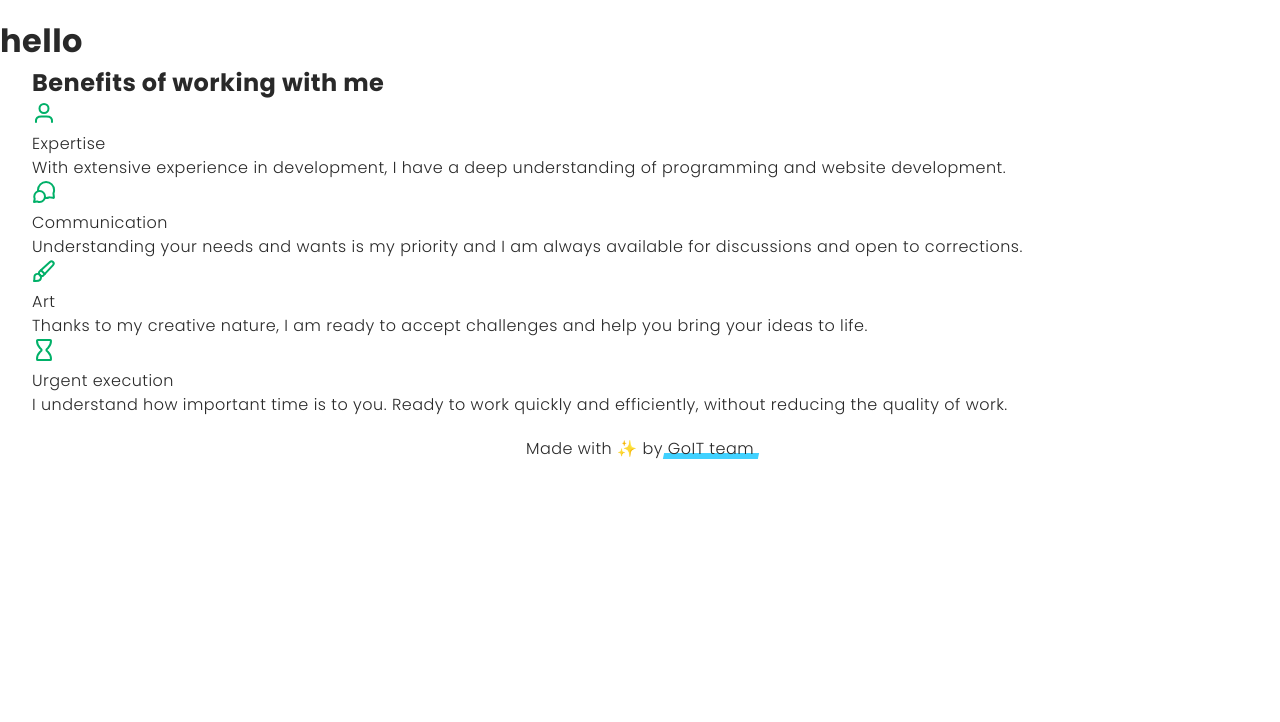
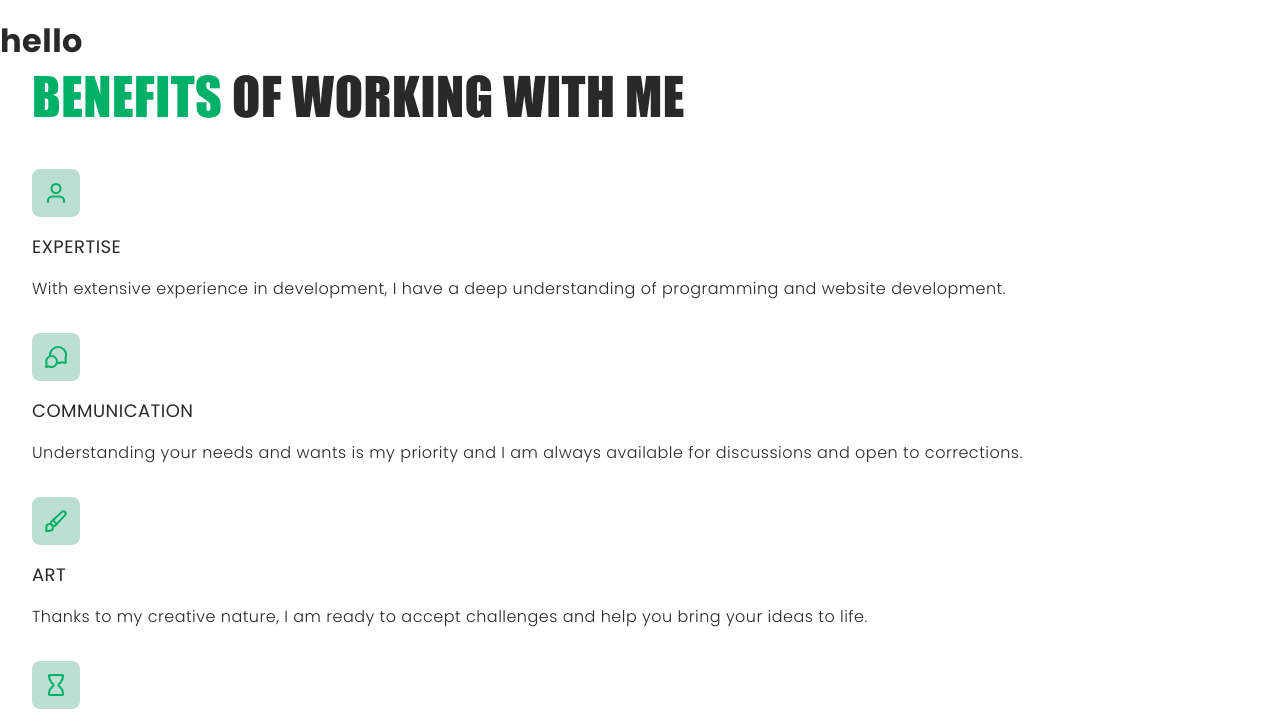
Before and after one commit to zvladoss/SyntaxSquadProj, a website built with Vite: page src/index.html in a window 1280 px wide. Shown: the part 53-775 px from the top of the page. Built offline with nearby package versions, Linux system fonts and the light colour scheme.

Commit message:
Styling the benefits section for devices under 320px

```diff
--- a/src/css/layouts/06-benefits.css
+++ b/src/css/layouts/06-benefits.css
@@ -0,0 +1,51 @@
+.benefits {
+    padding-bottom: 80px;
+}
+
+.benefits__title {
+    font-family: var(--impact-family);
+    font-weight: 400;
+    font-size: 52px;
+    line-height: 1.23;
+    text-transform: uppercase;
+    color: var(--accet-green);
+    margin-bottom: 40px;
+}
+
+.benefits__title-span {
+    color: var(--black);
+}
+
+.benefits__item:not(:last-child) {
+    margin-bottom: 32px;
+}
+
+.benefits__item-wrapper {
+    display: flex;
+    align-items: center;
+    justify-content: center;
+    margin-bottom: 16px;
+    width: 48px;
+    height: 48px;
+    border-radius: 8px;
+    background-color: var(--light-accent);
+}
+
+.benefits__item-icon {
+    stroke: var(--accet-green);
+    fill: none;
+}
+
+.benefits__item-title {
+    font-weight: 400;
+    font-size: 18px;
+    line-height: 1.55;
+    text-transform: uppercase;
+    color: var(--black);
+    margin-bottom: 16px;
+}
+
+.benefits__item-text {
+    line-height: 1.5;
+    color: var(--black);
+}
--- a/src/partials/06-benefits.html
+++ b/src/partials/06-benefits.html
@@ -5,39 +5,54 @@
         </h2>
         <ul class="benefits__list">
             <li class="benefits__item">
+
+                <div class="benefits__item-wrapper">
                     <svg class="benefits__item-icon" width="24" height="24">
                         <use href="/img/sprite.svg#icon-user"></use>
                     </svg>
-                <p class="benefits__item-title">Expertise</p>
+                </div>
+
+                <h3 class="benefits__item-title">Expertise</h3>
                 <p class="benefits__item-text">
                     With extensive experience in development, I have a deep understanding of programming and website
                     development.
                 </p>
             </li>
+
             <li class="benefits__item">
+                <div class="benefits__item-wrapper">
                     <svg class="benefits__item-icon" width="24" height="24">
                         <use href="/img/sprite.svg#icon-message"></use>
                     </svg>
-                <p class="benefits__item-title">Communication</p>
+                </div>
+
+                <h3 class="benefits__item-title">Communication</h3>
                 <p class="benefits__item-text">
                     Understanding your needs and wants is my priority and I am always available for discussions and open
                     to corrections.
                 </p>
             </li>
+
             <li class="benefits__item">
+                <div class="benefits__item-wrapper">
                     <svg class="benefits__item-icon" width="24" height="24">
                         <use href="/img/sprite.svg#icon-brush"></use>
                     </svg>
-                <p class="benefits__item-title">Art</p>
+                </div>
+                <h3 class="benefits__item-title">Art</h3>
+
                 <p class="benefits__item-text">
                     Thanks to my creative nature, I am ready to accept challenges and help you bring your ideas to life.
                 </p>
             </li>
+
             <li class="benefits__item">
+                <div class="benefits__item-wrapper">
                     <svg class="benefits__item-icon" width="24" height="24">
                         <use href="/img/sprite.svg#icon-hourglass"></use>
                     </svg>
-                <p class="benefits__item-title">Urgent execution</p>
+                </div>
+                <h3 class="benefits__item-title">Urgent execution</h3>
                 <p class="benefits__item-text">
                     I understand how important time is to you. Ready to work quickly and efficiently, without reducing
                     the quality of work.
```
Lines whose indentation alone changed are shown as unchanged.
